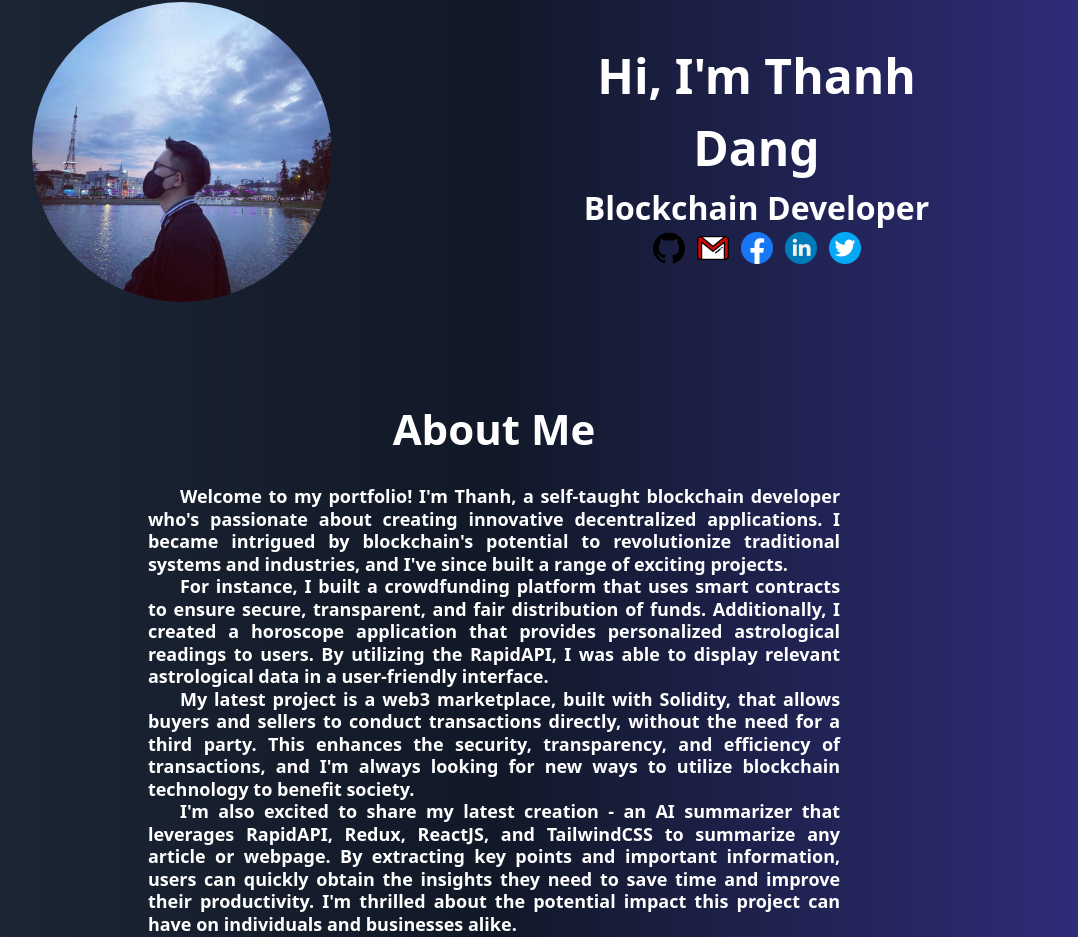
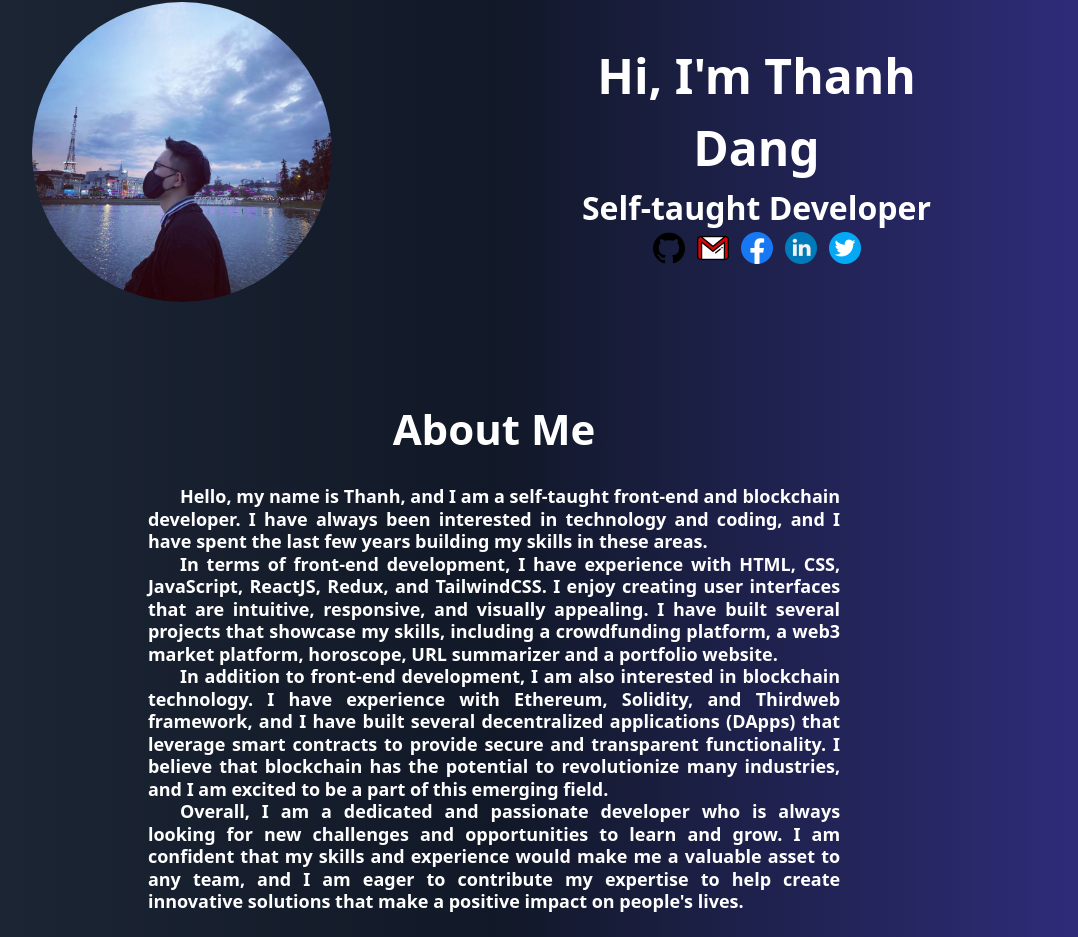
Before and after one commit to Jack-Dang-collab/portfolio, a React (Vite) app: page / in a window 1280 px wide. Shown: the part 68-1005 px from the top of the page, without its empty margins (146-1224 px from the left). Built offline with nearby package versions, Linux system fonts and the light colour scheme.

Commit message:
Change paragraphs

```diff
--- a/src/components/About.jsx
+++ b/src/components/About.jsx
@@ -5,19 +5,16 @@ const About = () => {
     <section className='pt-[25px] pb-[25px]'>
         <h2 className='text-[42px] my-[25px] mx-auto text-center items-center justify-center font-bold'>About Me</h2>
         <p className='indent-8 text-[18px] leading-tight max-w-[75ch] text-justify items-center justify-center mx-auto font-semibold px-10'>
-          Welcome to my portfolio! I'm Thanh, a self-taught blockchain developer who's passionate about creating innovative decentralized applications. I became intrigued by blockchain's potential to revolutionize traditional systems and industries, and I've since built a range of exciting projects.
+          Hello, my name is Thanh, and I am a self-taught front-end and blockchain developer. I have always been interested in technology and coding, and I have spent the last few years building my skills in these areas.
         </p>
         <p className='indent-8 text-[18px] leading-tight max-w-[75ch] text-justify items-center justify-center mx-auto font-semibold px-10'>
-          For instance, I built a crowdfunding platform that uses smart contracts to ensure secure, transparent, and fair distribution of funds. Additionally, I created a horoscope application that provides personalized astrological readings to users. By utilizing the RapidAPI, I was able to display relevant astrological data in a user-friendly interface.
+          In terms of front-end development, I have experience with HTML, CSS, JavaScript, ReactJS, Redux, and TailwindCSS. I enjoy creating user interfaces that are intuitive, responsive, and visually appealing. I have built several projects that showcase my skills, including a crowdfunding platform, a web3 market platform, horoscope, URL summarizer and a portfolio website.
         </p>
         <p className='indent-8 text-[18px] leading-tight max-w-[75ch] text-justify items-center justify-center mx-auto font-semibold px-10'>
-          My latest project is a web3 marketplace, built with Solidity, that allows buyers and sellers to conduct transactions directly, without the need for a third party. This enhances the security, transparency, and efficiency of transactions, and I'm always looking for new ways to utilize blockchain technology to benefit society.
+          In addition to front-end development, I am also interested in blockchain technology. I have experience with Ethereum, Solidity, and Thirdweb framework, and I have built several decentralized applications (DApps) that leverage smart contracts to provide secure and transparent functionality. I believe that blockchain has the potential to revolutionize many industries, and I am excited to be a part of this emerging field.
         </p>
         <p className='indent-8 text-[18px] leading-tight max-w-[75ch] text-justify items-center justify-center mx-auto font-semibold px-10'>
-          I'm also excited to share my latest creation - an AI summarizer that leverages RapidAPI, Redux, ReactJS, and TailwindCSS to summarize any article or webpage. By extracting key points and important information, users can quickly obtain the insights they need to save time and improve their productivity. I'm thrilled about the potential impact this project can have on individuals and businesses alike.
-        </p>
-        <p className='indent-8 text-[18px] leading-tight max-w-[75ch] text-justify items-center justify-center mx-auto font-semibold px-10'>
-          If you are looking for a self-motivated and innovative blockchain developer who can bring your ideas to life, then I would love to hear from you.
+          Overall, I am a dedicated and passionate developer who is always looking for new challenges and opportunities to learn and grow. I am confident that my skills and experience would make me a valuable asset to any team, and I am eager to contribute my expertise to help create innovative solutions that make a positive impact on people's lives.
         </p>
     </section>
   )
--- a/src/components/Header.jsx
+++ b/src/components/Header.jsx
@@ -13,7 +13,7 @@ const Header = () => {
 
         <div className='w-[400px] my-0 mx-auto'>
             <h1 className='font-bold text-[48px]'>Hi, I'm Thanh Dang</h1>
-            <p className='font-bold text-[32px]'>Blockchain Developer</p>
+            <p className='font-bold text-[32px]'>Self-taught Developer</p>
             <div className='flex text-center items-center justify-center gap-3'>
                 <LinkIcon
                     link="https://github.com/Jack-Dang-collab"
```
